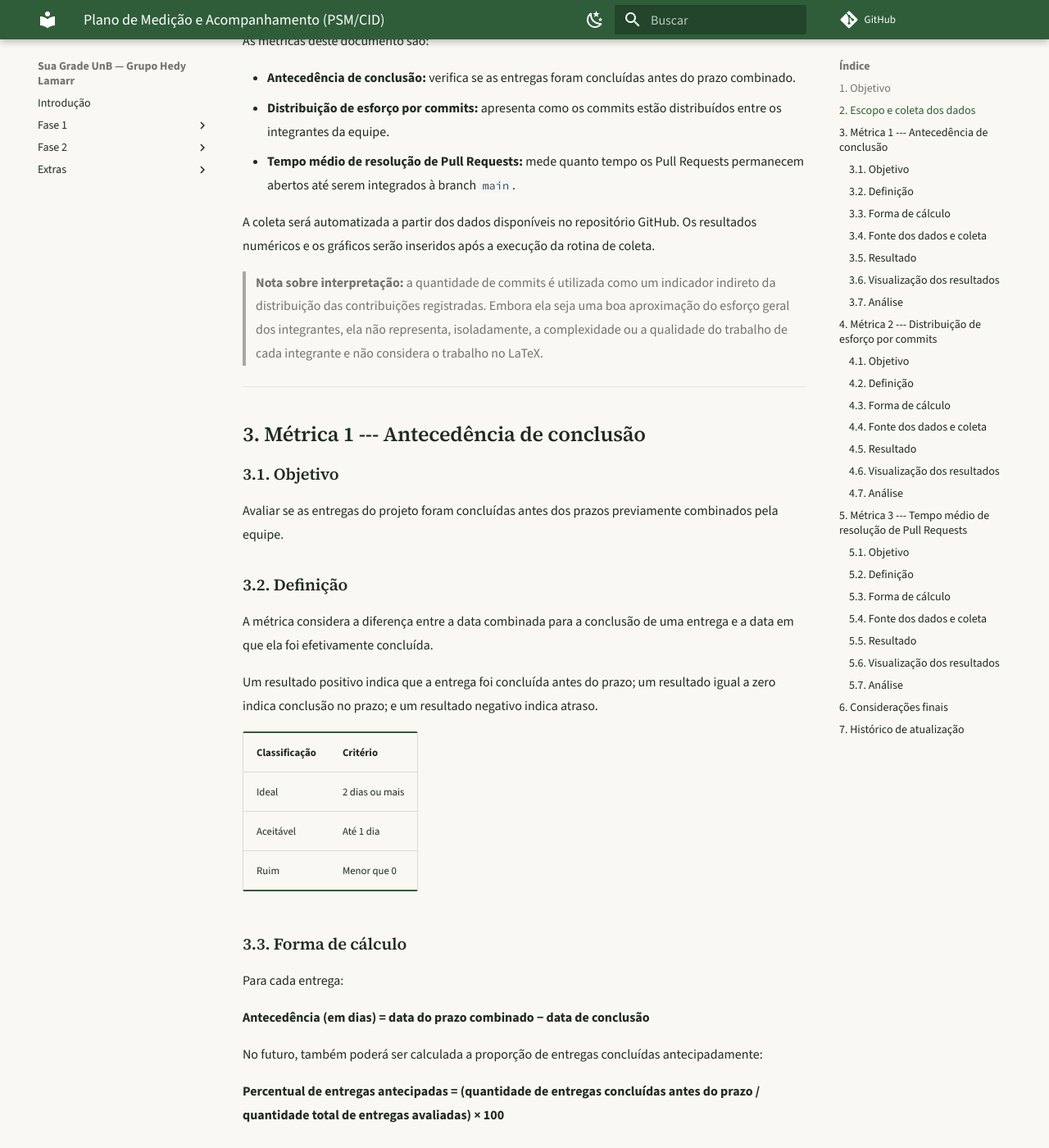
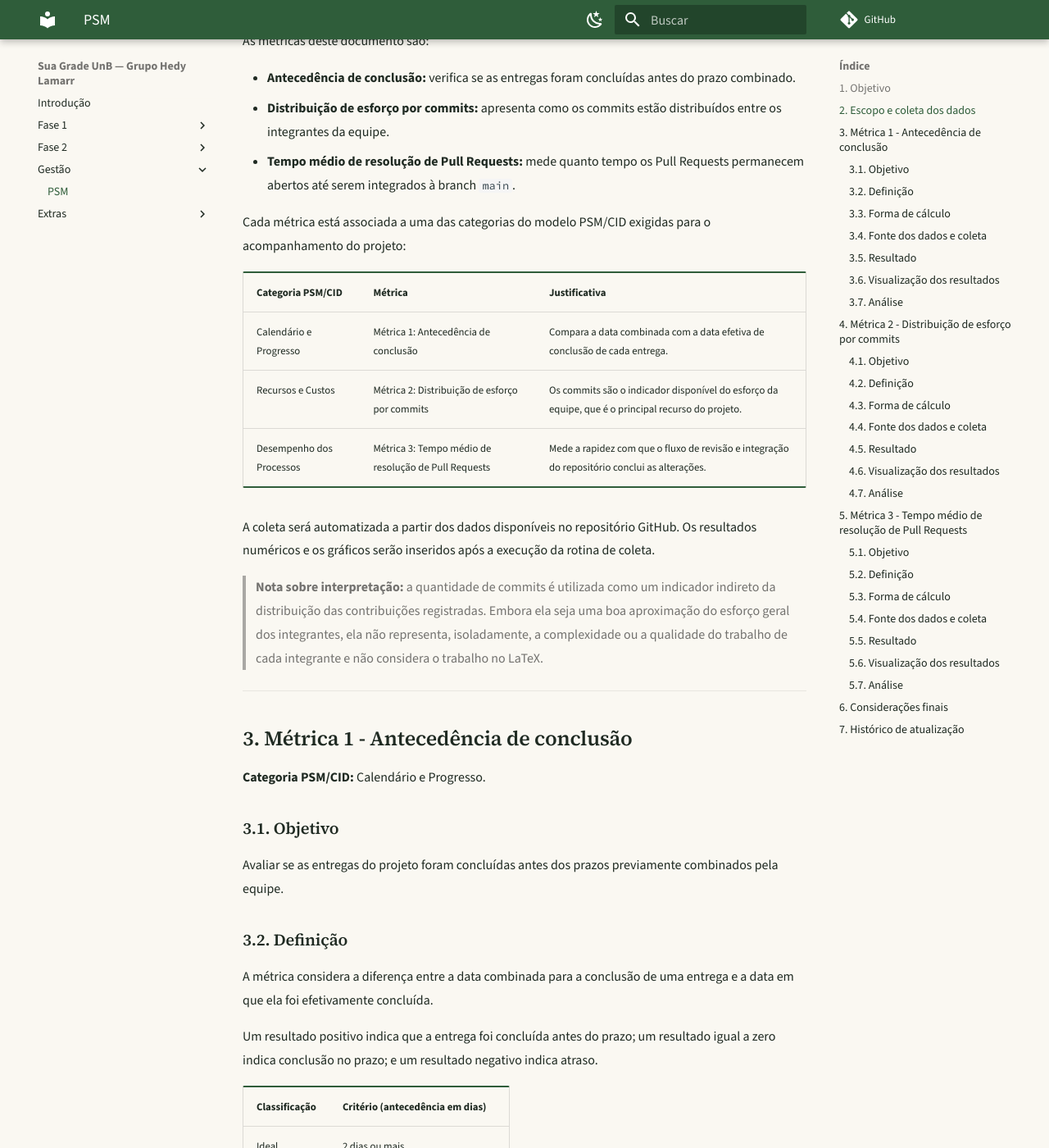
Before and after one commit to FCTE-Qualidade-de-Software-1/2026-2_T02_HEDY_LAMAR, an MkDocs documentation site: the page built from docs/gestao/PSM.md, in a window 1280 px wide and 1400 px high, scrolled down 572 px. Shown: the whole window at 82% size. Built offline with MkDocs 1.6.1 and Material for MkDocs 9.7.7, drawn with Linux system fonts in a browser that asks for light colours; comment, search, counter and statistics services are not loaded; some of the changed text lies outside the part shown.

Commit message:
docs: alteração no mkdcos e correções no psm

```diff
--- a/docs/PSM.md
+++ b/docs/gestao/PSM.md
@@ -24,6 +24,15 @@ As métricas deste documento são:
     Pull Requests permanecem abertos até serem integrados à branch
     `main`.
 
+Cada métrica está associada a uma das categorias do modelo PSM/CID
+exigidas para o acompanhamento do projeto:
+
+| Categoria PSM/CID | Métrica | Justificativa |
+|---|---|---|
+| Calendário e Progresso | Métrica 1: Antecedência de conclusão | Compara a data combinada com a data efetiva de conclusão de cada entrega. |
+| Recursos e Custos | Métrica 2: Distribuição de esforço por commits | Os commits são o indicador disponível do esforço da equipe, que é o principal recurso do projeto. |
+| Desempenho dos Processos | Métrica 3: Tempo médio de resolução de Pull Requests | Mede a rapidez com que o fluxo de revisão e integração do repositório conclui as alterações. |
+
 A coleta será automatizada a partir dos dados disponíveis no repositório
 GitHub. Os resultados numéricos e os gráficos serão inseridos após a
 execução da rotina de coleta.
@@ -36,7 +45,9 @@ execução da rotina de coleta.
 
 ------------------------------------------------------------------------
 
-## 3. Métrica 1 --- Antecedência de conclusão
+## 3. Métrica 1 - Antecedência de conclusão
+
+**Categoria PSM/CID:** Calendário e Progresso.
 
 ### 3.1. Objetivo
 
@@ -52,11 +63,11 @@ Um resultado positivo indica que a entrega foi concluída antes do prazo;
 um resultado igual a zero indica conclusão no prazo; e um resultado
 negativo indica atraso.
 
-| Classificação | Critério |
+| Classificação | Critério (antecedência em dias) |
 |---|---|
 | Ideal | 2 dias ou mais |
-| Aceitável | Até 1 dia |
-| Ruim | Menor que 0 |
+| Aceitável | De 0 (no prazo) até menos de 2 dias |
+| Ruim | Menor que 0 (entrega com atraso) |
 
 ### 3.3. Forma de cálculo
 
@@ -103,7 +114,9 @@ acabei deixando isso passar mas n entendi, é todas as entregas do grupo? achei
 
 ------------------------------------------------------------------------
 
-## 4. Métrica 2 --- Distribuição de esforço por commits
+## 4. Métrica 2 - Distribuição de esforço por commits
+
+**Categoria PSM/CID:** Recursos e Custos.
 
 ### 4.1. Objetivo
 
@@ -175,7 +188,9 @@ complexidade.\]
 
 ------------------------------------------------------------------------
 
-## 5. Métrica 3 --- Tempo médio de resolução de Pull Requests
+## 5. Métrica 3 - Tempo médio de resolução de Pull Requests
+
+**Categoria PSM/CID:** Desempenho dos Processos.
 
 ### 5.1. Objetivo
 
--- a/mkdocs.yml
+++ b/mkdocs.yml
@@ -47,6 +47,9 @@ nav:
       - Objetivos: fase-2/objetivos.md
       - Diagrama GQM: fase-2/diagrama-gqm.md
 
+  - Gestão:
+      - PSM: gestao/PSM.md
+
   - Extras:
       - Heatmap de disponibilidade: extras/heatmap.md
       - Modelo de ata de reunião: atas/padrao-ata.md
```
Also changed, not shown: other parts of docs/gestao/PSM.md (+2 -2 lines).
